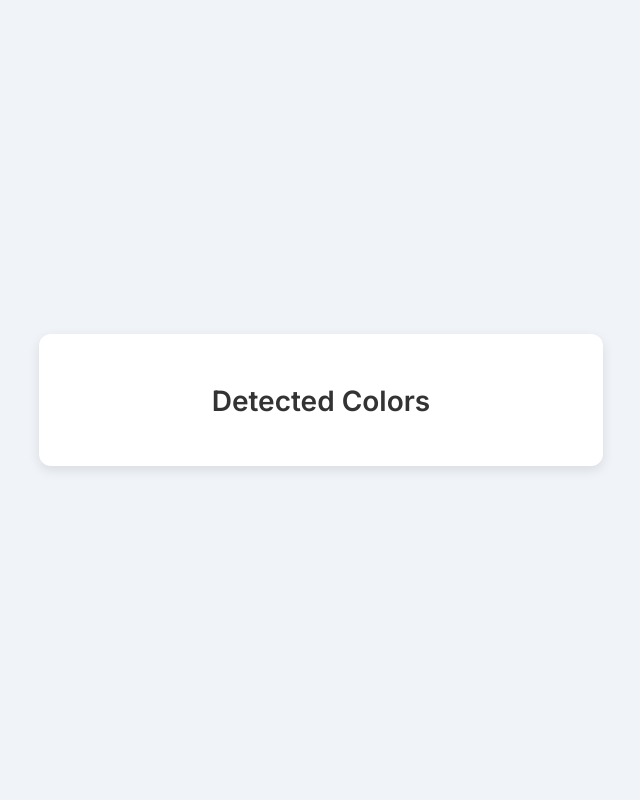
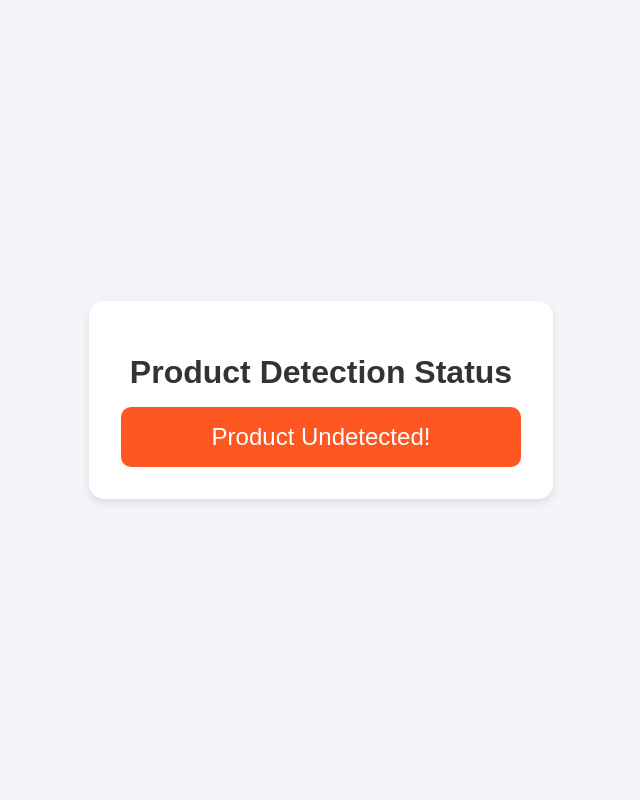
Before and after one commit to PedNoiii/esp32-detection-site, a Flask app: page / in a window 1280 px wide. Shown: the whole page, without its empty margins (319-959 px from the left). Run offline with Flask 3, Linux system fonts and the light colour scheme.

Commit message:
Initial commit

```diff
--- a/app.py
+++ b/app.py
@@ -2,19 +2,21 @@ from flask import Flask, request, jsonify, render_template
 
 app = Flask(__name__)
 
-detections = []  # Store detections
+# Status storage
+detection_status = "Product Undetected!"
 
+# Route to update status
+@app.route('/update_status', methods=['POST'])
+def update_status():
+    global detection_status
+    data = request.json
+    detection_status = data.get("status", "Product Undetected!")
+    return jsonify({"message": "Status updated successfully"})
+
+# Homepage displaying status
 @app.route('/')
 def index():
-    return render_template('index.html', detections=detections)
-
-@app.route('/detect', methods=['POST'])
-def detect():
-    data = request.get_json()
-    if data and "color_detected" in data:
-        detections.append(data["color_detected"])
-        return jsonify({"status": "success", "message": "Detection received!"})
-    return jsonify({"status": "error", "message": "Invalid data"}), 400
+    return render_template("index.html", status=detection_status)
 
 if __name__ == '__main__':
-    app.run(debug=True, host='0.0.0.0')
+    app.run(debug=True)
--- a/templates/index.html
+++ b/templates/index.html
@@ -3,56 +3,72 @@
 <head>
     <meta charset="UTF-8">
     <meta name="viewport" content="width=device-width, initial-scale=1.0">
-    <title>ESP32 Color Detection</title>
-    <link href="https://fonts.googleapis.com/css2?family=Inter:wght@400;600&display=swap" rel="stylesheet">
+    <title>Product Detection</title>
     <style>
         body {
-            font-family: 'Inter', sans-serif;
-            background-color: #f0f4f8;
-            margin: 0;
-            padding: 0;
+            font-family: Arial, sans-serif;
+            background-color: #f4f4f9;
+            color: #333;
             display: flex;
             justify-content: center;
             align-items: center;
             height: 100vh;
+            margin: 0;
         }
         .container {
+            text-align: center;
+            padding: 2rem;
             background-color: #ffffff;
-            box-shadow: 0px 4px 12px rgba(0, 0, 0, 0.1);
-            padding: 2rem;
-            border-radius: 12px;
-            text-align: center;
-            width: 90%;
-            max-width: 500px;
+            border-radius: 15px;
+            box-shadow: 0 4px 10px rgba(0, 0, 0, 0.1);
+            max-width: 400px;
+            width: 100%;
         }
         h1 {
-            font-size: 1.75rem;
-            color: #333333;
+            font-size: 2rem;
             margin-bottom: 1rem;
         }
-        ul {
-            list-style-type: none;
-            padding: 0;
+        .status {
+            font-size: 1.5rem;
+            padding: 1rem;
+            border-radius: 10px;
+            color: #fff;
         }
-        li {
-            font-size: 1rem;
-            color: #555555;
-            padding: 0.5rem 0;
-            border-bottom: 1px solid #e0e0e0;
+        .detected {
+            background-color: #4CAF50; /* Green */
         }
-        li:last-child {
-            border-bottom: none;
+        .undetected {
+            background-color: #FF5722; /* Orange */
         }
     </style>
 </head>
 <body>
     <div class="container">
-        <h1>Detected Colors</h1>
-        <ul>
-            {% for color in detections %}
-                <li>{{ color }}</li>
-            {% endfor %}
-        </ul>
+        <h1>Product Detection Status</h1>
+        <div id="status-text" class="status undetected">Product Undetected!</div>
     </div>
+
+    <script>
+        // Simulate real-time data updates (replace this with live server data in a real-world setup)
+        function updateStatus(status) {
+            const statusText = document.getElementById('status-text');
+            statusText.textContent = status;
+
+            if (status === 'Product Detected') {
+                statusText.classList.remove('undetected');
+                statusText.classList.add('detected');
+            } else {
+                statusText.classList.remove('detected');
+                statusText.classList.add('undetected');
+            }
+        }
+
+        // Example: Automatically switch status every 5 seconds (for demo purposes)
+        setInterval(() => {
+            const currentStatus = document.getElementById('status-text').textContent;
+            const newStatus = currentStatus === 'Product Detected' ? 'Product Undetected!' : 'Product Detected';
+            updateStatus(newStatus);
+        }, 5000);
+    </script>
 </body>
 </html>
```
